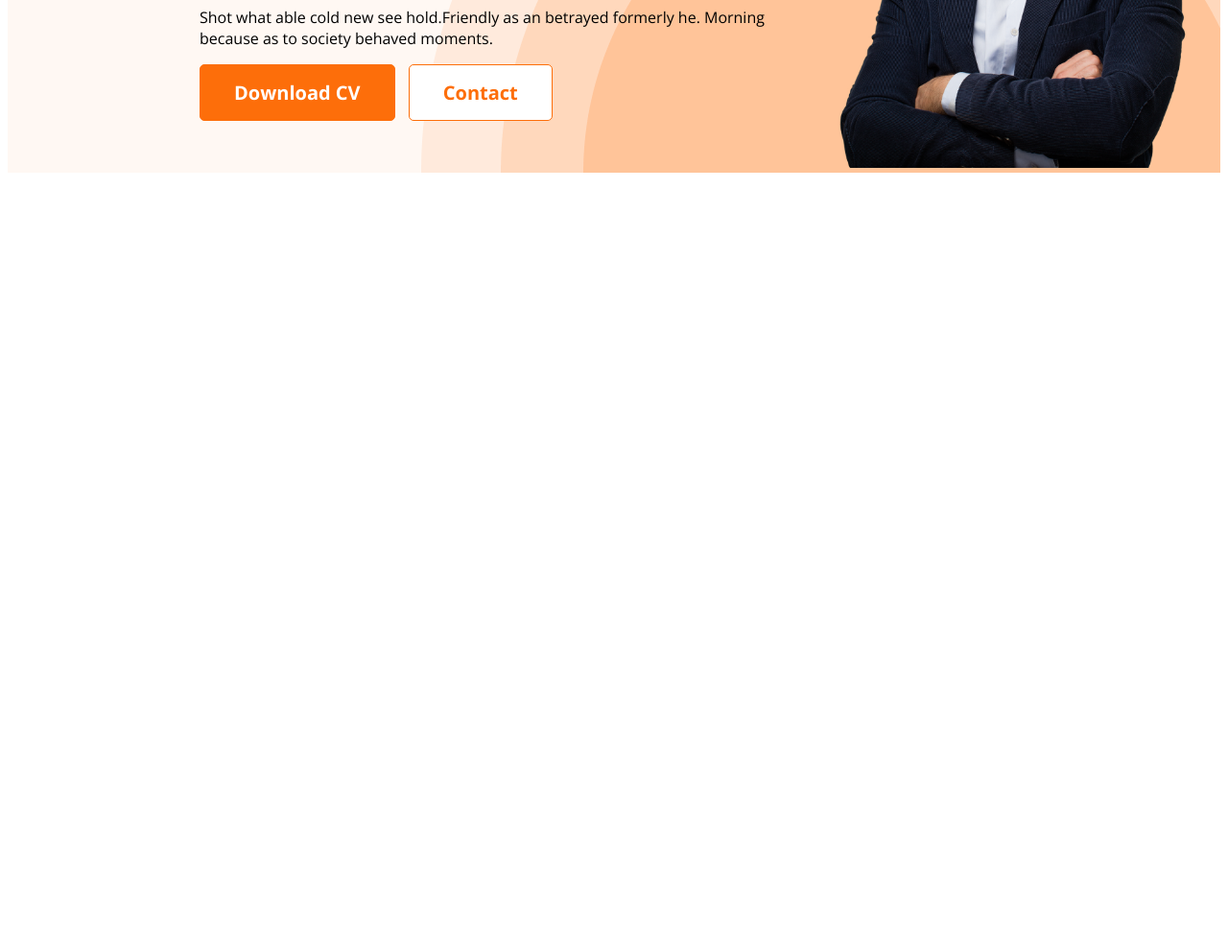
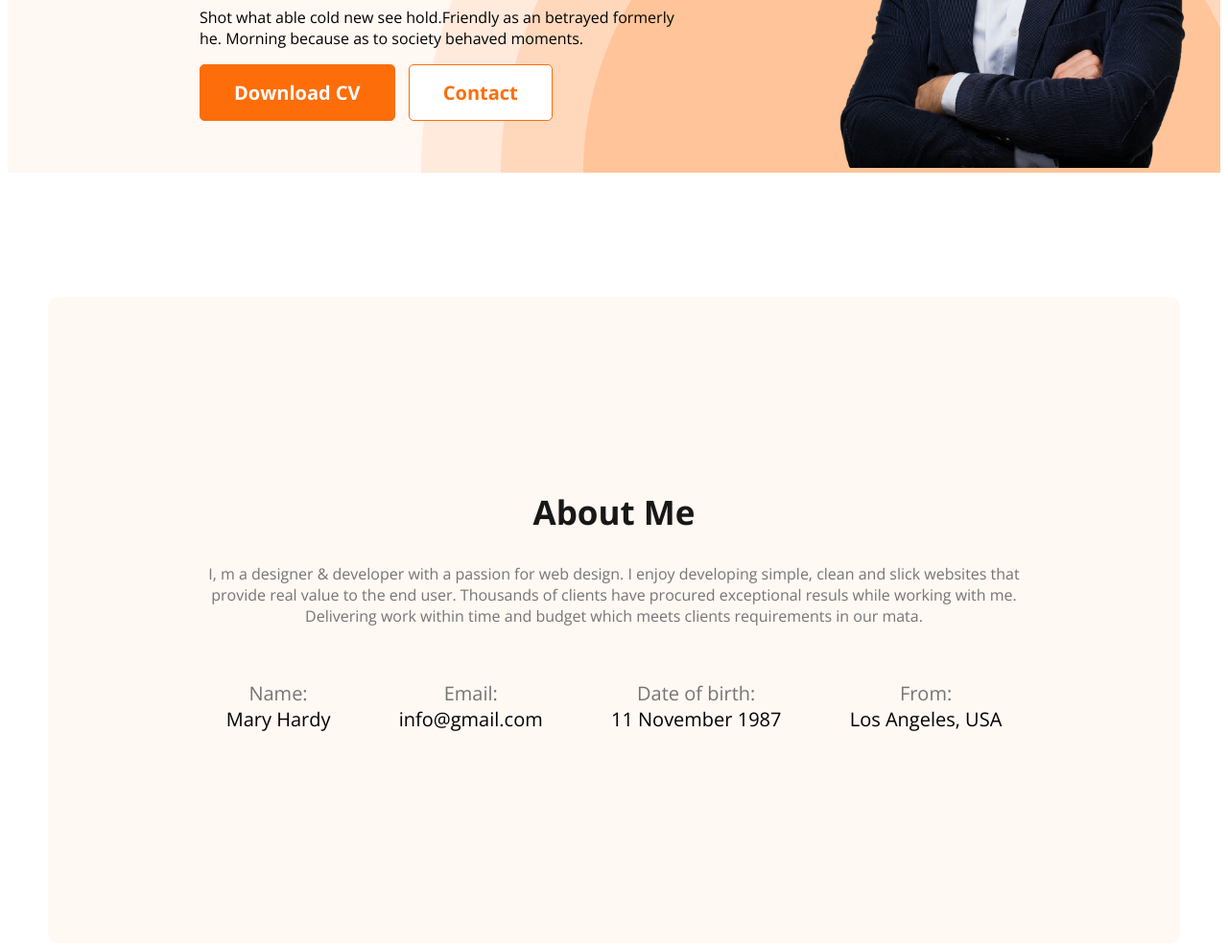
Before and after one commit to ghoribcoder/portfolio, a plain HTML site: page index.html in a window 1280 px wide. Shown: the part 462-1448 px from the top of the page at 96% size. Before the commit the page ends 800 px from the top, so only its background shows below. Drawn offline with nearby package versions, Linux system fonts and the light colour scheme.

Commit message:
About section added

```diff
--- a/css/style.css
+++ b/css/style.css
@@ -26,7 +26,8 @@
     padding: 15px 35px;
     border: 1px solid #FD6E0A;
 }
-.btn-primary:hover{
+
+.btn-primary:hover {
     border-radius: 5px;
     background: #fff;
     font-size: 20px;
@@ -37,7 +38,7 @@
 
 }
 
-.btn-secondary{
+.btn-secondary {
     border-radius: 5px;
     background: #fff;
     font-size: 20px;
@@ -96,19 +97,72 @@ nav li a {
     justify-content: space-between;
 
 }
-.hero-img img{
+
+.hero-content {
+    max-width: 500px;
+}
+
+.hero-img img {
     width: 400px;
 }
-.hero-subtitle{
-    color:  #474747;
+
+.hero-subtitle {
+    color: #474747;
     font-size: 45px;
     font-weight: 600;
     margin-bottom: 0;
 }
-.hero-title{
-    color:#181818;
+
+.hero-title {
+    color: #181818;
     font-size: 85px;
     font-weight: 700;
     margin-top: 0;
     margin-bottom: 20px;
 }
+
+/* Main Content */
+.main-section {
+    margin: 130px auto;
+    max-width: 1180px;
+}
+
+/* About Section */
+.about {
+    padding: 200px 150px;
+    border-radius: 10px;
+    background: #FFF8F3;
+
+}
+.about-header{
+    color: #181818;
+text-align: center;
+font-size: 35px;
+font-weight: 700;
+}
+.about-description{
+    color:  #757575;
+text-align: center;
+font-size: 16px;
+font-weight: 400;
+margin: 30px 0px;
+}
+/* About info content */
+.about-info-container{
+    display: flex;
+    justify-content: space-around;
+}
+.about-info{
+    text-align: center;
+}
+.about-info-title{
+    margin-bottom: 0px;
+    color: #757575;
+font-size: 20px;
+font-weight: 400;
+}
+.about-info-description{
+    margin-top: 0px;
+    font-size: 20px;
+font-weight: 500;
+}
--- a/index.html
+++ b/index.html
@@ -26,7 +26,8 @@
             <div class="hero-content">
                 <h3 class="hero-subtitle">Hi, I am</h3>
                 <h1 class="hero-title">Mary Hardy</h1>
-                <p class="hero-description">Shot what able cold new see hold.Friendly as an betrayed formerly he. Morning because as to society
+                <p class="hero-description">Shot what able cold new see hold.Friendly as an betrayed formerly he.
+                    Morning because as to society
                     behaved moments.</p>
                 <button class="btn-primary">Download CV</button>
                 <button class="btn-secondary">Contact</button>
@@ -37,8 +38,34 @@
             </div>
         </div>
     </header>
-    <main>
+    <main class="main-section">
+        <div class="about">
+            <div class="about-header">About Me</div>
+            <p class="about-description">I, m a designer & developer with a passion for web design. I enjoy developing
+                simple, clean and slick websites that provide real value to the end user. Thousands of clients have
+                procured exceptional resuls while working with me. Delivering work within time and budget which meets
+                clients requirements in our mata.</p>
 
+            <div class="about-info-container">
+                <div class="about-info">
+                    <h4 class="about-info-title">Name:</h4>
+                    <p class="about-info-description">Mary Hardy</p>
+                </div>
+                <div class="about-info">
+                    <h4 class="about-info-title">Email:</h4>
+                    <p class="about-info-description">info@gmail.com</p>
+                </div>
+                <div class="about-info">
+                    <h4 class="about-info-title">Date of birth: </h4>
+                    <p class="about-info-description">11 November 1987</p>
+                </div>
+                <div class="about-info">
+                    <h4 class="about-info-title">From: </h4>
+                    <p class="about-info-description">Los Angeles, USA</p>
+                </div>
+            </div>
+
+        </div>
     </main>
     <footer>
 
```
Lines whose indentation alone changed are shown as unchanged.
